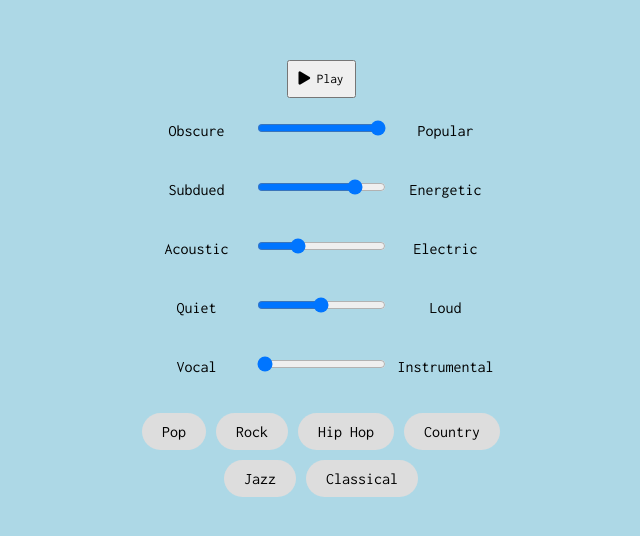
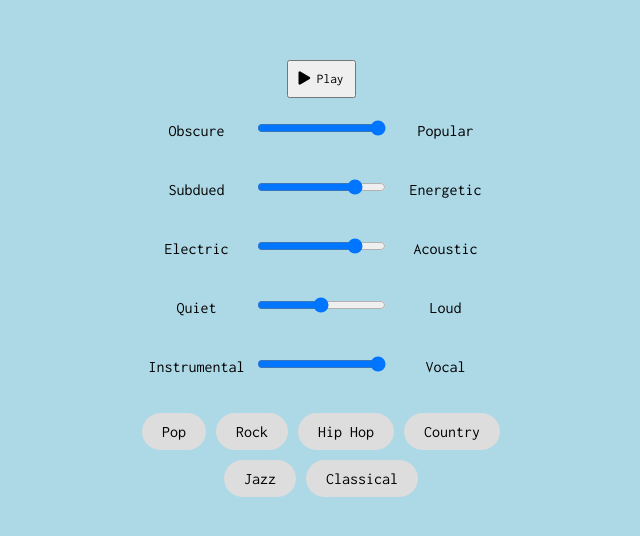
Before and after one commit to okjuan/muze-radio, a plain HTML site: page prototype.html in a window 1280 px wide. Shown: the part 112-648 px from the top of the page, without its empty margins (319-959 px from the left). Drawn offline with Linux system fonts and the light colour scheme.

Commit message:
Translate slider values into audio feature map

```diff
--- a/prototype.html
+++ b/prototype.html
@@ -16,28 +16,28 @@
     <div class="sliders-container">
         <div class="slider-container">
             <label class="slider-label">Obscure</label>
-            <input type="range" min="0" max="100" step="10" value="100" class="slider" id="obscure-popular">
+            <input type="range" min="0" max="100" step="10" value="100" class="slider" name="popularity" id="obscure-popular">
             <label class="slider-label">Popular</label>
         </div>
         <div class="slider-container">
             <label class="slider-label">Subdued</label>
-            <input type="range" min="0" max="100" step="10" value="75" class="slider" id="low-high-energy">
+            <input type="range" min="0" max="100" step="10" value="75" class="slider" name="energy" id="low-high-energy">
             <label class="slider-label">Energetic</label>
         </div>
         <div class="slider-container">
+            <label class="slider-label">Electric</label>
+            <input type="range" min="0" max="100" step="10" value="75" class="slider" name="acousticness" id="electric">
             <label class="slider-label">Acoustic</label>
-            <input type="range" min="0" max="100" step="10" value="25" class="slider" id="acoustic-electric">
-            <label class="slider-label">Electric</label>
         </div>
         <div class="slider-container">
             <label class="slider-label">Quiet</label>
-            <input type="range" min="0" max="100" step="10" value="50" class="slider" id="quiet-loud">
+            <input type="range" min="0" max="100" step="10" value="50" class="slider" name="loudness" id="quiet-loud">
             <label class="slider-label">Loud</label>
         </div>
         <div class="slider-container">
+            <label class="slider-label">Instrumental</label>
+            <input type="range" min="0" max="100" step="10" value="100" class="slider" name="instrumentalness" id="vocal-instrumental">
             <label class="slider-label">Vocal</label>
-            <input type="range" min="0" max="100" step="10" value="0" class="slider" id="vocal-instrumental">
-            <label class="slider-label">Instrumental</label>
         </div>
     </div>
     <div class="pills-container">
--- a/script.js
+++ b/script.js
@@ -29,8 +29,12 @@ window.onSpotifyWebPlaybackSDKReady = () => {
   player.connect();
 
   document.getElementById('play-pause-button').onclick = function() {
-    player.togglePlay();
-    updatePlayPauseButton();
+    const audioFeatures = getSpotifyAudioFeatures();
+    console.log(audioFeatures);
+    //const recommendations = getRecommendations(audioFeatures);
+    //setPlayerQueue(recommendations, player);
+    //player.togglePlay();
+    //updatePlayPauseButton();
   };
 };
 
@@ -56,3 +60,9 @@ function updatePlayPauseButton() {
         playPauseButton.innerHTML = '<i class="fas fa-play"></i> Play';
     }
 };
+
+function getSpotifyAudioFeatures() {
+    var sliders = document.getElementsByClassName('slider');
+    var sliderValues = Array.from(sliders).map(slider => ({ [slider.name]: slider.value }));
+    return Object.assign({}, ...sliderValues);
+}
```
